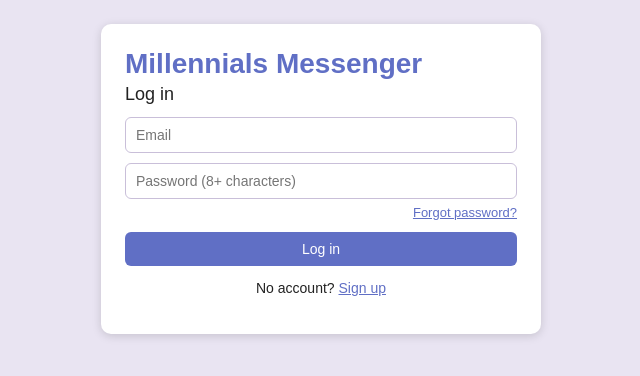
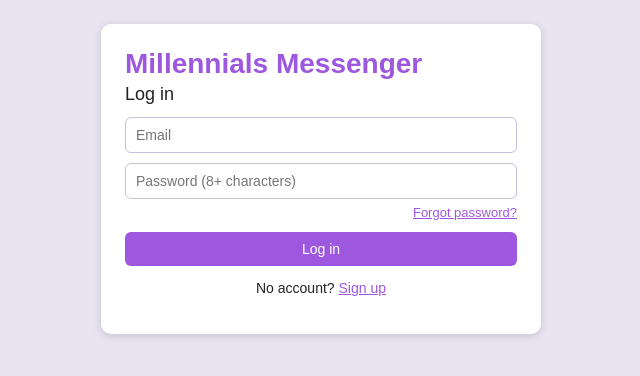
Before and after one commit to techeverythingpal-code/messenger, a React (Vite) app: page / in a window 1280 px wide. Shown: the top 376 px of the page, without its empty margins (319-959 px from the left). Built offline with nearby package versions, Linux system fonts and the light colour scheme; no server answers; a web font is replaced by a local one.

Commit message:
ok purple

```diff
--- a/src/index.css
+++ b/src/index.css
@@ -1,9 +1,9 @@
 :root {
-  --purple: #606fc5;
+  --purple: #9e58df;
   --purple-dark: #4a1d73;
   --purple-soft: #f3effa;
   --line: #ddd5ea;
-  --navey-blue: #2c3e50;
+
 }
 
 * { box-sizing: border-box; }
@@ -93,7 +93,7 @@ button.linklike:disabled { color: #999; }
 .log > .empty { align-self: center; }
 /* Message bubbles: mine on the right (purple), theirs on the left (soft purple) */
 .line { position: relative; flex: none; max-width: 82%; margin: 3px 0; padding: 7px 12px; border-radius: 16px; overflow-wrap: anywhere; cursor: pointer; }
-.line.mine { align-self: flex-end; background: var(--navey-blue); color: #fff; border-bottom-right-radius: 4px; }
+.line.mine { align-self: flex-end; background: var(--purple); color: #fff; border-bottom-right-radius: 4px; }
 .line.theirs { align-self: flex-start; background: var(--purple-soft); color: #222; border: 1px solid var(--line); border-bottom-left-radius: 4px; }
 .line.selected { box-shadow: 0 0 0 2px #b9a0dc; }
 /* Buzz notices are not bubbles: a quiet centered note */
```
